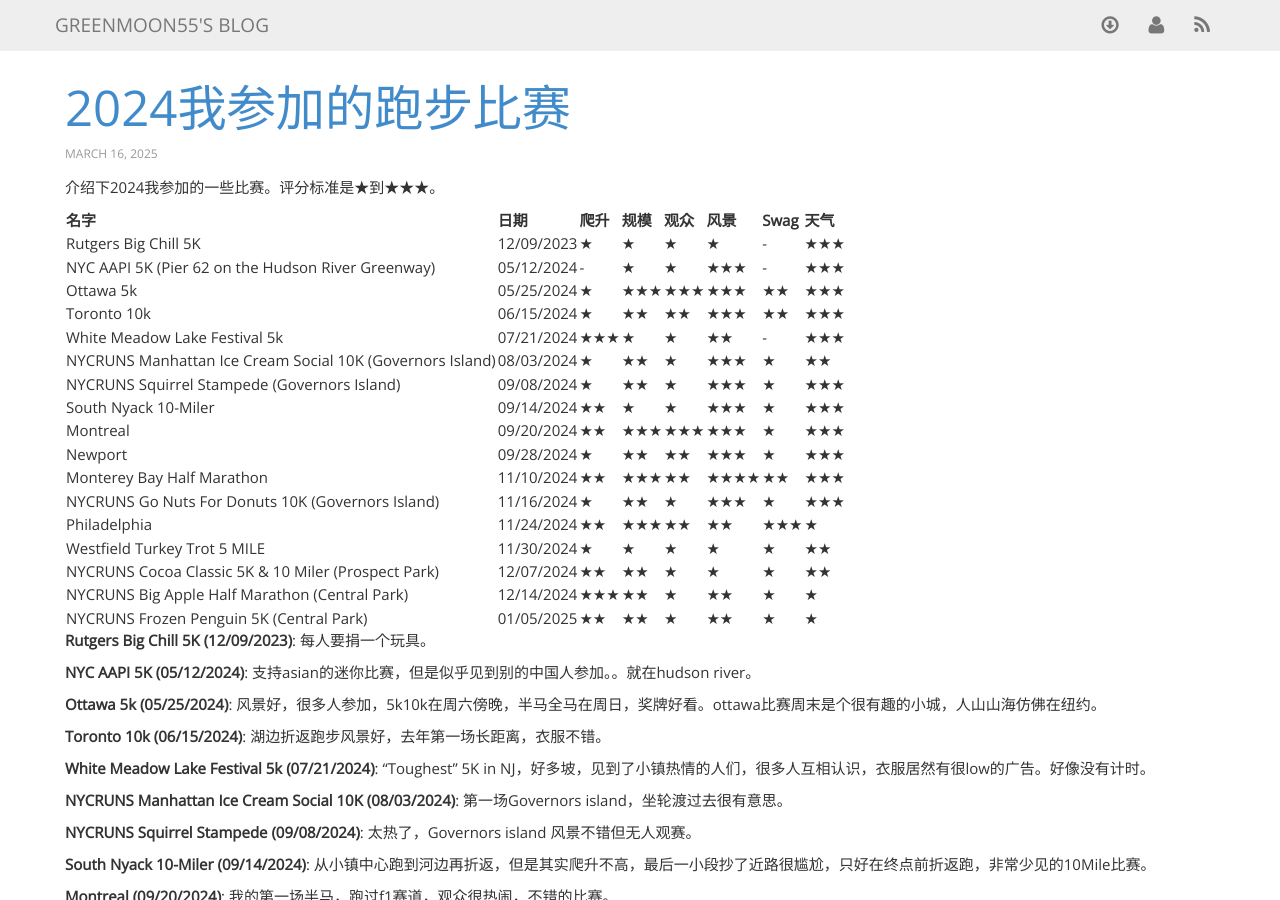
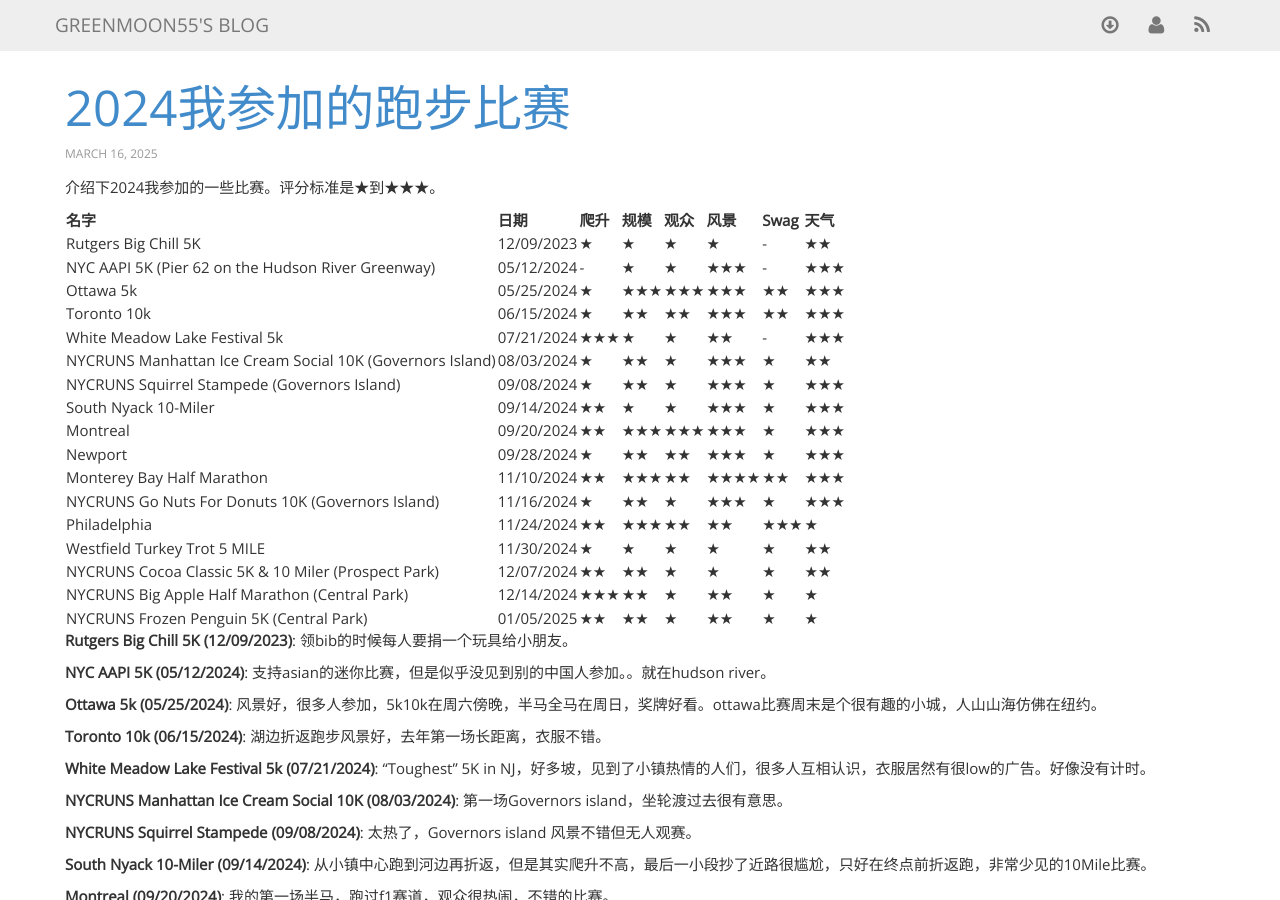
Before and after one commit to greenmoon55/greenmoon55.github.io, a Jekyll site: the page built from _posts/2025-03-16-2024-running-races.markdown, in a window 1280 px wide and 900 px high. Built offline with Jekyll 4.4.1, drawn with Linux system fonts in a browser that asks for light colours; nearby versions of some CDN libraries; comment, search, counter and statistics services are not loaded.

Commit message:
Update 2025-03-16-2024-running-races.markdown

```diff
--- a/_posts/2025-03-16-2024-running-races.markdown
+++ b/_posts/2025-03-16-2024-running-races.markdown
@@ -7,7 +7,7 @@
 
 | 名字 | 日期 | 爬升 | 规模 | 观众 | 风景 | Swag | 天气 |
 |-----------|------|------|----------|-------|----------|---------|------|
-| Rutgers Big Chill 5K | 12/09/2023 | ★ | ★ | ★ | ★ | - | ★★★ |
+| Rutgers Big Chill 5K | 12/09/2023 | ★ | ★ | ★ | ★ | - | ★★ |
 | NYC AAPI 5K (Pier 62 on the Hudson River Greenway) | 05/12/2024 | - | ★ | ★ | ★★★ | - | ★★★ |
 | Ottawa 5k | 05/25/2024 | ★ | ★★★ | ★★★ | ★★★ | ★★ | ★★★ |
 | Toronto 10k | 06/15/2024 | ★ | ★★ | ★★ | ★★★ | ★★ | ★★★ |
@@ -25,9 +25,9 @@
 | NYCRUNS Big Apple Half Marathon (Central Park) | 12/14/2024 | ★★★ | ★★ | ★ | ★★ | ★ | ★ |
 | NYCRUNS Frozen Penguin 5K (Central Park) | 01/05/2025 | ★★ | ★★ | ★ | ★★ | ★ | ★ |
 
-**Rutgers Big Chill 5K (12/09/2023)**: 每人要捐一个玩具。
+**Rutgers Big Chill 5K (12/09/2023)**: 领bib的时候每人要捐一个玩具给小朋友。
 
-**NYC AAPI 5K (05/12/2024)**: 支持asian的迷你比赛，但是似乎见到别的中国人参加。。就在hudson river。
+**NYC AAPI 5K (05/12/2024)**: 支持asian的迷你比赛，但是似乎没见到别的中国人参加。。就在hudson river。
 
 **Ottawa 5k (05/25/2024)**: 风景好，很多人参加，5k10k在周六傍晚，半马全马在周日，奖牌好看。ottawa比赛周末是个很有趣的小城，人山山海仿佛在纽约。
 
```
